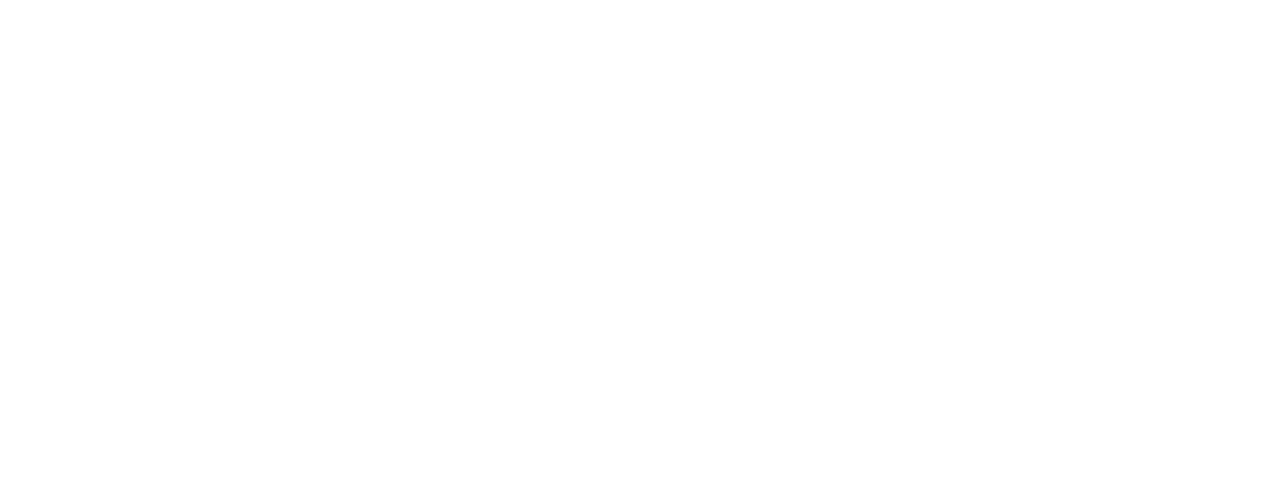
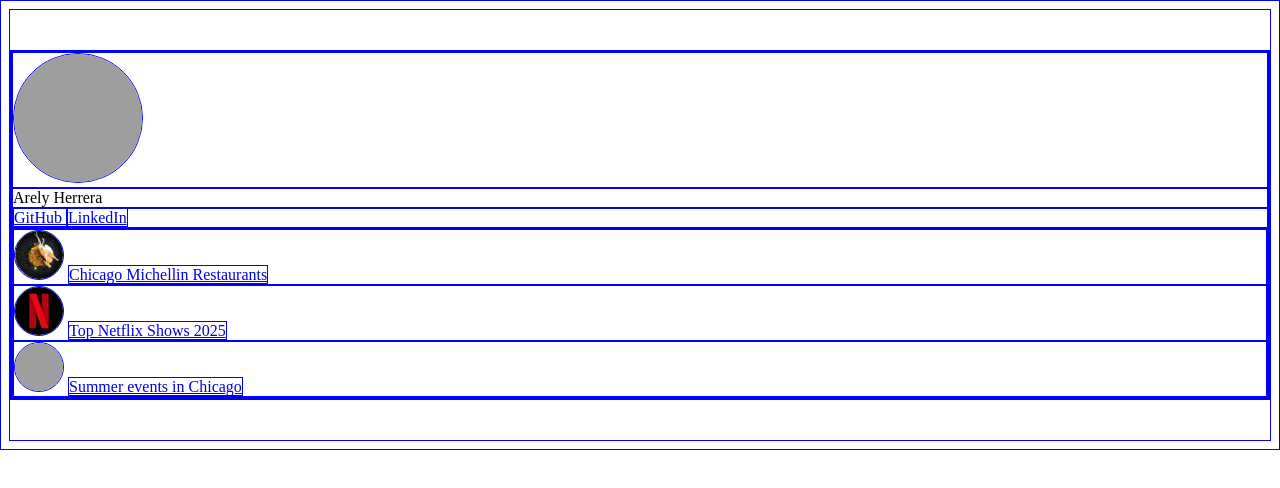
Before and after one commit to aherrera2001/link-in-bio, a plain HTML site: page index.html in a window 1280 px wide. Drawn offline with Linux system fonts and the light colour scheme; grey boxes are pictures that could not be loaded.

Commit message:
Images, links, css added

```diff
--- a/index.html
+++ b/index.html
@@ -1,11 +1,81 @@
 <!DOCTYPE html>
 <html>
   <head>
+    <style>
+     body{
+      padding-top: 40px;
+      padding-bottom: 40px;
+     }
+
+     .avatar-image{
+      width: 128px;
+      height:128px;
+      object-fit: cover;
+      border-radius: 128px;
+     }
+
+     .thumbnail{
+      width: 48px;
+      height: 48px;
+      border-radius: 48px;
+      object-fit: cover;
+     }
+    </style>
+
     <body>
       <!-- My content will go here-->
        <meta charset="UTF-8"> <!--This <meta> tag greatly expands which characters we can use in our HTML document like emojis.-->
+       <title>Arely Herrera's Links</title>
+       <style>
+        *{
+          border: thin blue solid;
+        }
+       </style>
+  </head>
     </body>
-  </head>
+    <div> <!-- used to define a division or section in a web page-->
+      <div class= "main-container">
+        <div class= "image-row">
+          <img class= "avatar-image" src= "/thumbnails/UserProfilePicture.png" alt= "Arely Herrera headshot">
+          <!--We need to give it a class so that we can apply CSS rules to it-->
+        </div>
+
+        <div class = "name-row">
+          Arely Herrera
+        </div>
+
+        <div class= "social-icons-row">
+          <a href= "https://github.com/aherrera2001" target ="_blank">
+             <!-- _blank tells the browser to open the linked document in a new tab or window, rather than replacing the current page-->
+            GitHub
+          </a>
+
+          <a href= "https://www.linkedin.com/in/arely-her/" target= "_blank">
+            LinkedIn
+          </a>
+      </div>
+
+      <div class= "links-row">
+        <div class= "item">
+          <img class= "thumbnail" src= "/thumbnails/Michellin.jpg" alt= "Michellin Chicago">
+          <a target= "_blank" href= "https://guide.michelin.com/us/en/illinois/chicago/restaurants">
+            Chicago Michellin Restaurants
+          </a>
+        </div>
+
+        <div class= "item">
+          <img class= "thumbnail" src= "/thumbnails/Netflix.jpg" alt="Top Netflix Shows in USA 2025">
+          <a href="https://www.netflix.com/tudum/articles/top-10-may-26-2025" target= "_blank">
+            Top Netflix Shows 2025
+          </a>
+        </div>
+
+        <div class= "item">
+          <img class= "thumbnail" src="/thumbnails/chicago-bean.jpg" alt="Chicago Bean">
+          <a href= "https://www.choosechicago.com/things-to-do/festivals-and-special-events/" target= "_blank">
+            Summer events in Chicago
+          </a>
+        </div>
+      </div>
+    </div>
 </html>
-
-</html>
```
Also changed, not shown: thumbnails/Michellin.jpg (added), thumbnails/Netflix.jpg (added), 2 other files.
